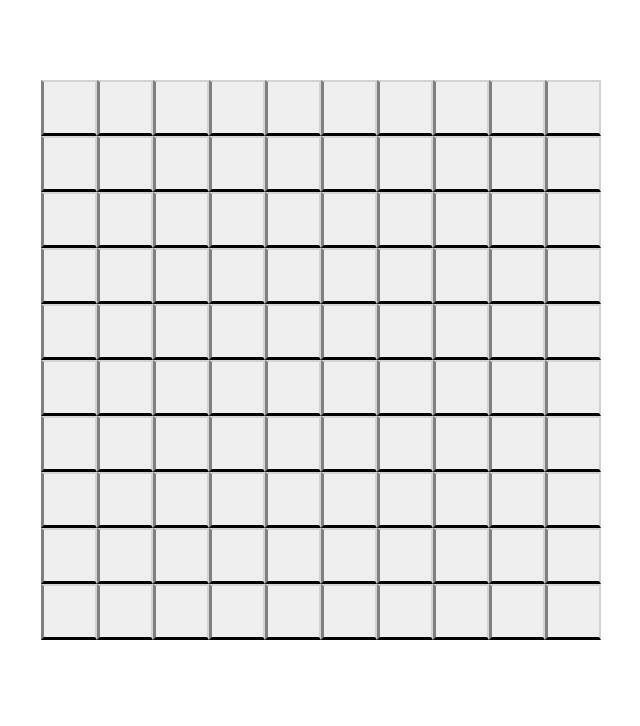
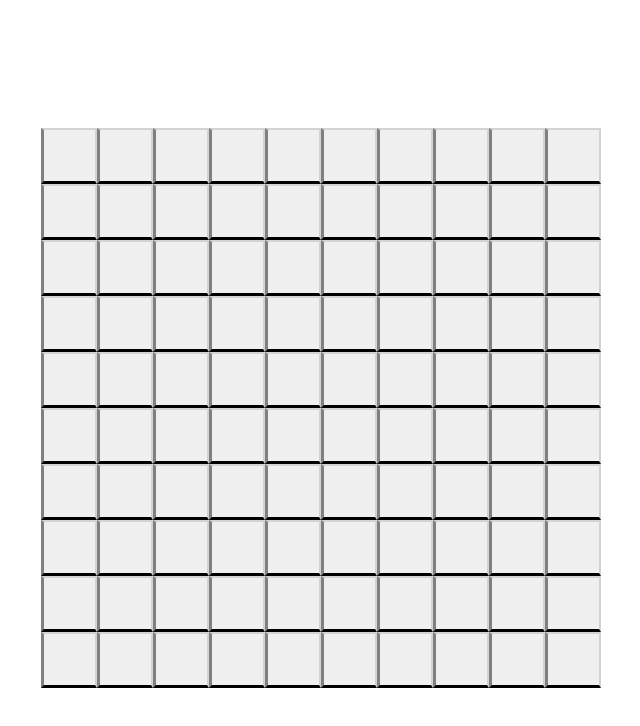
Before and after one commit to jacobkastensmidt/minesweeper, a React (Create React App) app: page / in a window 1280 px wide. Shown: the top 726 px of the page, without its empty margins (319-959 px from the left). Built offline with nearby package versions, Linux system fonts and the light colour scheme.

Commit message:
Winning and losing

```diff
--- a/src/components/App.css
+++ b/src/components/App.css
@@ -1,6 +1,12 @@
+#info-bar {
+  height: 3em;
+}
+
 .App {
   margin-top: 5em;
   display: flex;
+  flex-direction: column;
+  align-content: center;
   justify-content: center;
 }
 
@@ -25,11 +31,8 @@
   color: #61dafb;
 }
 
-@keyframes App-logo-spin {
-  from {
-    transform: rotate(0deg);
-  }
-  to {
-    transform: rotate(360deg);
-  }
+.flex-center {
+  display: flex;
+  justify-content: center;
+  flex-direction: row;
 }
--- a/src/components/App.jsx
+++ b/src/components/App.jsx
@@ -8,16 +8,46 @@ export default class App extends Component {
     super(props);
     this.state = {
       width: 10,
-      customNumberOfMines: 10
+      customNumberOfMines: 10,
+      isGameover: false,
+      isWin: false
     };
+
+    // Bind functions passed as props
+    this.triggerGameover = this.triggerGameover.bind(this);
+  }
+
+  triggerGameover(victory) {
+    this.setState({
+      isGameover: true,
+      isWin: victory
+    });
   }
 
   render() {
-    const {width, customNumberOfMines} = this.state;
+    const {width, customNumberOfMines, isGameover, isWin} = this.state;
+    let gameOverMessage = null;
+    if (isWin) {
+      gameOverMessage = "You win!";
+    } else {
+      gameOverMessage = "You lose!";
+    }
     return (
       <div className="App">
-      <Board width={width} customNumberOfMines={customNumberOfMines}/>
-    </div>
+        <div id="info-bar" className="flex-center">
+          {isGameover &&
+            <span id="game-over-message">{gameOverMessage}</span>
+          }
+        </div>
+        <div className="flex-center">
+          <Board
+            width={width}
+            customNumberOfMines={customNumberOfMines}
+            triggerGameover={this.triggerGameover}
+            isGameover={isGameover}
+          />
+        </div>
+      </div>
     );
   }
 }
--- a/src/components/Board/Board.jsx
+++ b/src/components/Board/Board.jsx
@@ -23,6 +23,7 @@ export default class Board extends Component {
     super(props);
     this.state = this.generateBoard();
 
+    // Bind functions passed as props
     this.handleTileClick = this.handleTileClick.bind(this);
     this.handleTileContextMenu = this.handleTileContextMenu.bind(this);
   }
@@ -81,7 +82,12 @@ export default class Board extends Component {
     const {tileData, numberOfMines} = generateTileData(height, width, customNumberOfMines);
     countAdjacentMines(tileData, height, width);
 
-    return { tileData, numberOfMines, height, width };
+    return {
+      tileData,
+      numberOfMines,
+      height,
+      width
+    };
   }
 
   /**
@@ -93,7 +99,6 @@ export default class Board extends Component {
    * @returns {object} Tile data updated with revealed tiles.
    */
   revealTiles(tileData, index) {
-    let updatedTileData = tileData;
     const adjacentIndices = this.getAdjacentIndices(index);
     const tile = tileData[index];
     const {height, width} = this.state;
@@ -104,11 +109,20 @@ export default class Board extends Component {
           !tileData[adjacentIndex].isRevealed &&
           !tileData[adjacentIndex].isFlagged
         ) {
-          updatedTileData = this.revealTiles(tileData, adjacentIndex);
+          return this.revealTiles(tileData, adjacentIndex);
         }
+        return tileData
       });
     }
-    return updatedTileData;
+    return tileData;
+  }
+
+  checkForWin() {
+    const {tileData, numberOfMines} = this.state;
+    const numberOfRevealedTiles = tileData.reduce((numberOfTiles, currentTile) => {
+      return currentTile.isRevealed ? numberOfTiles + 1 : numberOfTiles;
+    }, 0);
+    return tileData.length - numberOfRevealedTiles === numberOfMines;
   }
 
   /**
@@ -117,25 +131,37 @@ export default class Board extends Component {
    * @param {number} index
    */
   handleTileClick (tile, index) {
+    const {isGameover, triggerGameover} = this.props;
     return () => {
+      if(!isGameover) {
         if(!tile.isFlagged) {
           this.setState(state => {
             return {
               tileData: this.revealTiles(state.tileData, index)
             };
+          }, () => {
+            if(tile.isMine) {
+              triggerGameover(false);
+            } else if(this.checkForWin()) {
+              triggerGameover(true);
+            }
           });
+        }
       }
     };
   }
 
   handleTileContextMenu(index) {
+    const {isGameover} = this.state;
     return (e) => {
       e.preventDefault();
+      if(!isGameover) {
         this.setState(state => {
           return {
             tileData: flagTile(state.tileData, index)
           };
         });
+      }
     }
   }
 
--- a/src/components/Board/Tile.jsx
+++ b/src/components/Board/Tile.jsx
@@ -1,4 +1,4 @@
-import React, { Component } from 'react';
+import React from 'react';
 import { FontAwesomeIcon } from '@fortawesome/react-fontawesome'
 import { faBomb, faFlag } from '@fortawesome/free-solid-svg-icons'
 import './Tile.css';
@@ -44,21 +44,9 @@ function Symbol(props) {
   return null;
 }
 
-export default class Tile extends Component {
-  constructor(props) {
-    super(props);
-    const {tileData} = this.props;
-    const {isMine, numberOfAdjacentMines} = tileData;
-    this.state = {
-      isMine,
-      numberOfAdjacentMines
-    };
-  }
-
-  render() {
-    const {tileData, handleClick, handleContextMenu} = this.props;
-    const {isRevealed, isFlagged} = tileData;
-    const {isMine, numberOfAdjacentMines} = this.state;
+export default function Tile (props) {
+  const {tileData, handleClick, handleContextMenu} = props;
+  const {isRevealed, isFlagged, isMine, numberOfAdjacentMines} = tileData;
   return (
     <button
       className={`Tile${(isRevealed) ? ' depressed' : ''}`}
@@ -66,8 +54,12 @@ export default class Tile extends Component {
       onContextMenu={handleContextMenu}
       type="button"
     >
-        <Symbol isRevealed={isRevealed} isFlagged={isFlagged} isMine={isMine} numberOfAdjacentMines={numberOfAdjacentMines} />
+      <Symbol
+        isRevealed={isRevealed}
+        isFlagged={isFlagged}
+        isMine={isMine}
+        numberOfAdjacentMines={numberOfAdjacentMines}
+      />
     </button>
   );
 }
-}
```
Lines whose indentation alone changed are shown as unchanged.
